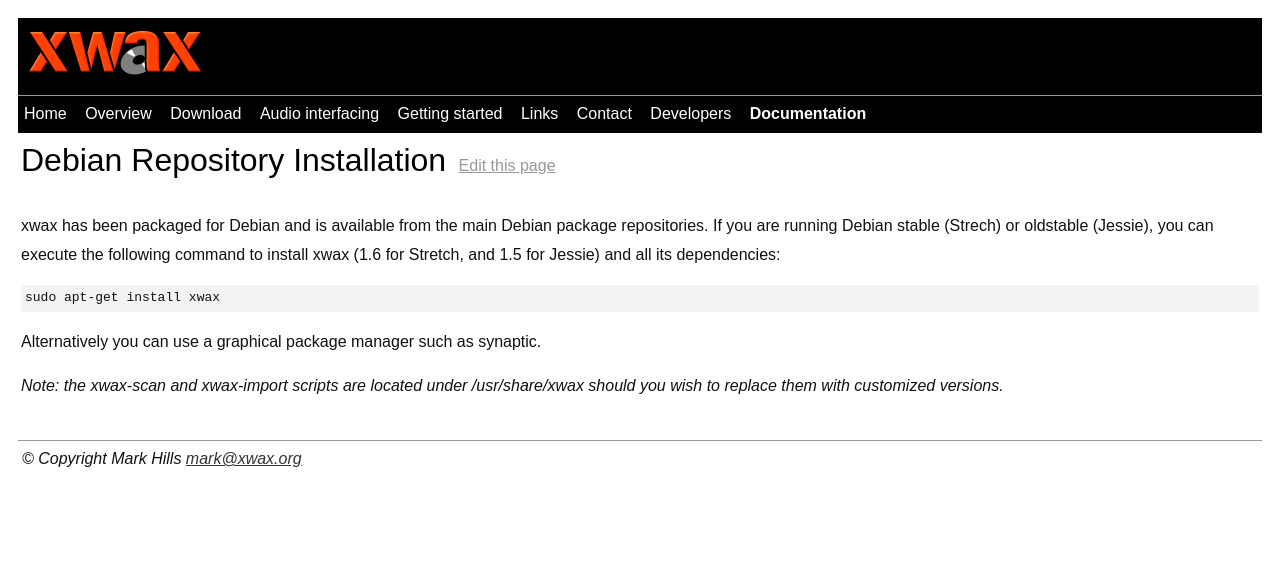
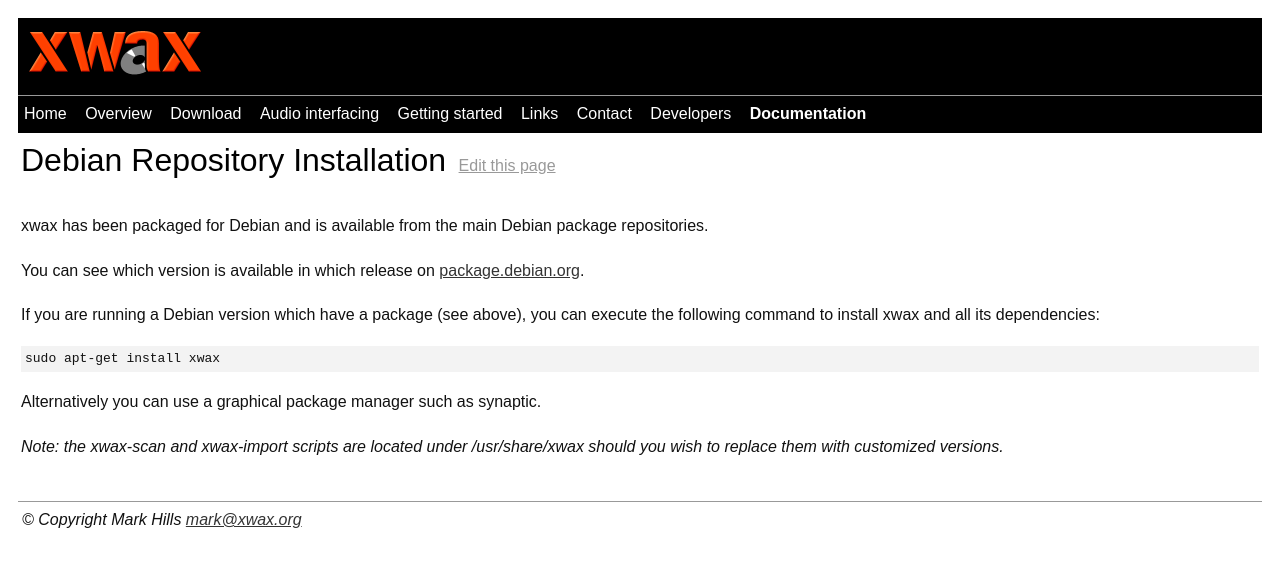
Before and after one commit to xwax/xwax.github.io, a Jekyll site: the page built from debian_installation.md, in a window 1280 px wide. Shown: the top 567 px of the page. Built offline with Jekyll 4.4.1, drawn with Linux system fonts in a browser that asks for light colours.

Commit message:
Update debian_installation.md

````diff
--- a/debian_installation.md
+++ b/debian_installation.md
@@ -3,7 +3,11 @@
 title: Debian Repository Installation
 ---
 
-xwax has been packaged for Debian and is available from the main Debian package repositories. If you are running Debian stable (Strech) or oldstable (Jessie), you can execute the following command to install xwax (1.6 for Stretch, and 1.5 for Jessie) and all its dependencies:
+xwax has been packaged for Debian and is available from the main Debian package repositories.
+
+You can see which version is available in which release on [package.debian.org](http://packages.debian.org/xwax).
+
+If you are running a Debian version which have a package (see above), you can execute the following command to install xwax and all its dependencies:
 
 ```
 sudo apt-get install xwax
````
